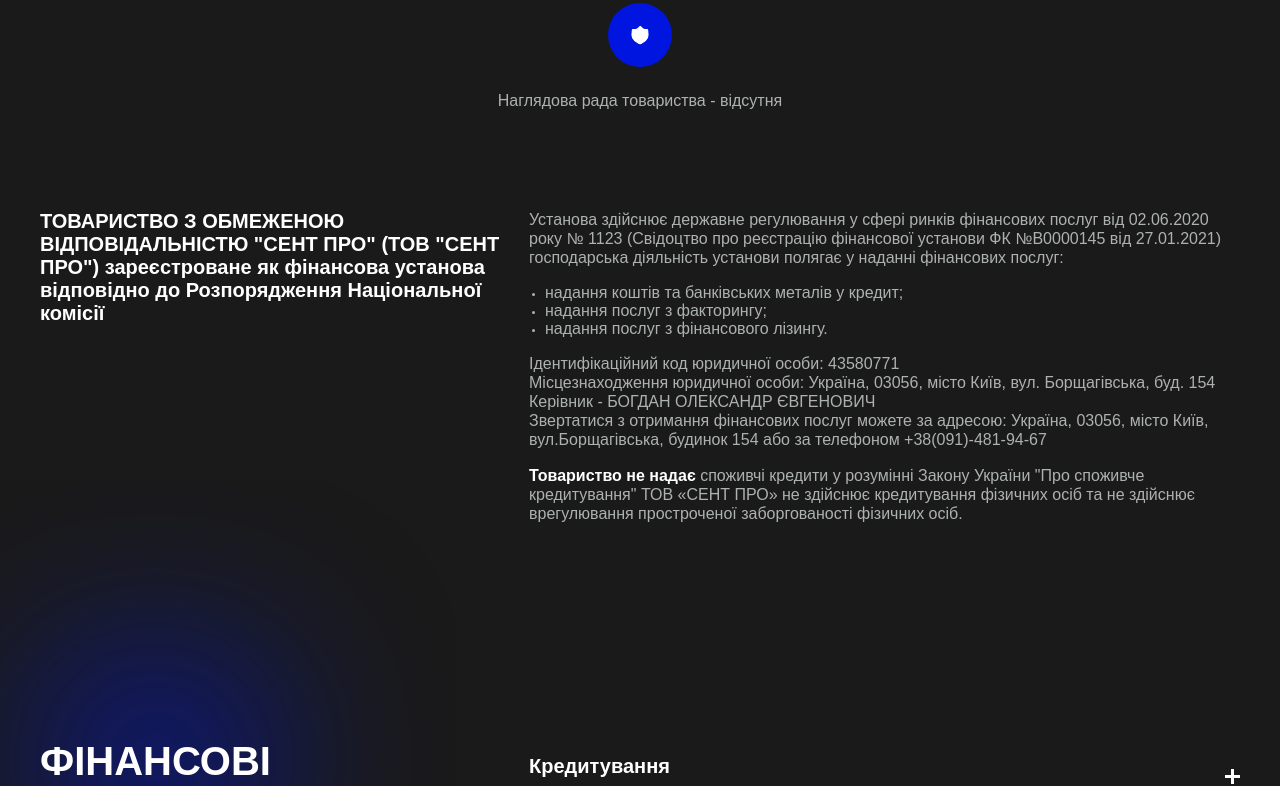
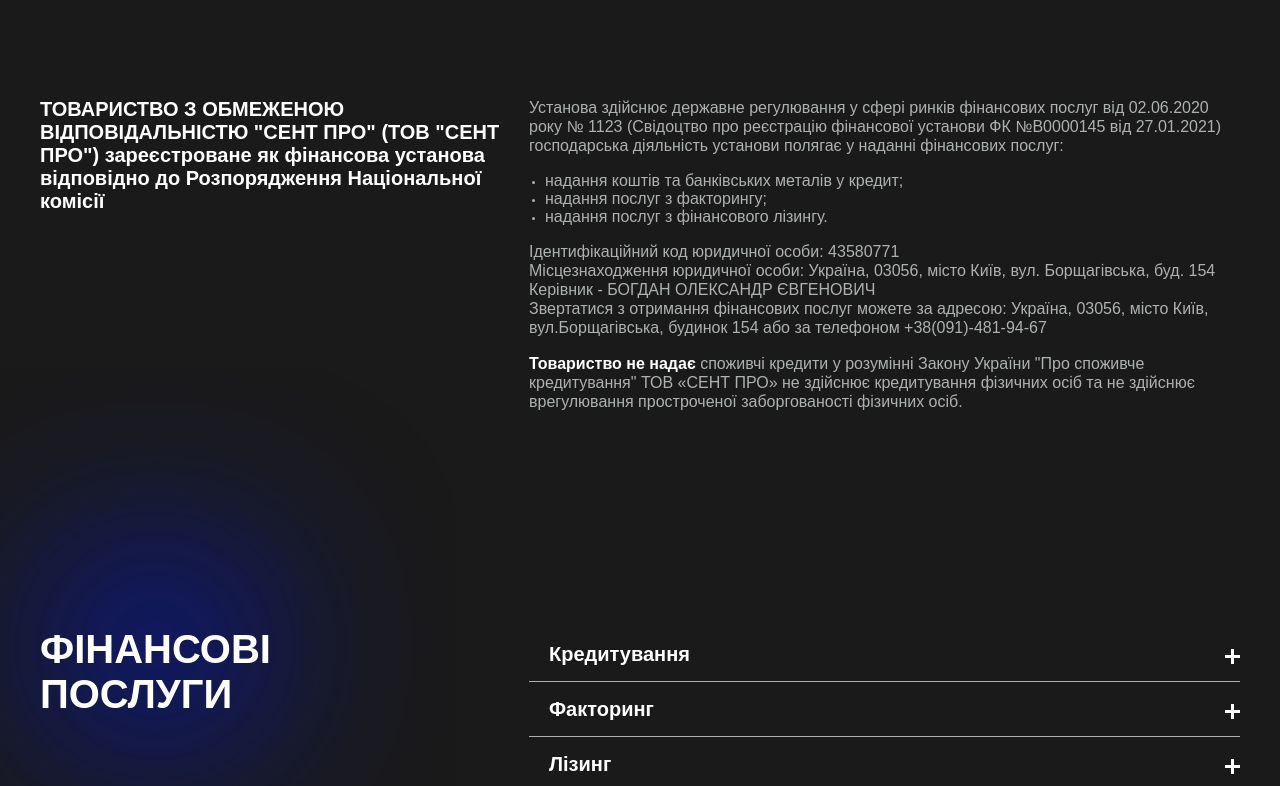
Before and after one commit to purr-purr/sentpro.com.ua, a Next.js app: page / in a window 1280 px wide. Shown: the part 1434-2220 px from the top of the page. Built offline with nearby package versions, Linux system fonts and the light colour scheme.

Commit message:
feat: adaptive styles

```diff
--- a/src/modules/common/components/Accordion/Accordion.module.scss
+++ b/src/modules/common/components/Accordion/Accordion.module.scss
@@ -16,12 +16,12 @@
 }
 
 .heading {
+	cursor: pointer;
 	color: var(--bold-text);
 	font-size: 20px;
 	font-weight: 600;
-	padding-top: 16px;
-	margin-bottom: 16px;
-	cursor: pointer;
+	padding-block: 16px;
+	padding-left: 20px;
 
 	@include media($mobile-bp) {
 		font-size: 18px;
@@ -29,7 +29,7 @@
 
 	@include pseudo(after) {
 		right: 0;
-		bottom: 0;
+		bottom: 24px;
 		width: 15px;
 		height: 3px;
 		background-color: var(--bold-text);
@@ -37,7 +37,7 @@
 
 	@include pseudo(before, false) {
 		right: 6px;
-		bottom: -6px;
+		bottom: 18px;
 		width: 3px;
 		height: 15px;
 		background-color: var(--bold-text);
@@ -46,6 +46,10 @@
 	}
 }
 
+.title {
+
+}
+
 .content {
 	padding-bottom: 16px;
 }
--- a/src/modules/common/components/BlockSubTitle/BlockSubTitle.module.scss
+++ b/src/modules/common/components/BlockSubTitle/BlockSubTitle.module.scss
@@ -17,5 +17,12 @@
 		height: 558px;
 		background: url('../../assets/block-sub-title-blur.svg') no-repeat center/100%;
 		z-index: -1;
+
+		@include media($mobile-bp) {
+			left: -165px;
+			top: -200px;
+			width: 420px;
+			height: 444px;
+		}
 	}
 }
--- a/src/modules/common/components/Meta/index.tsx
+++ b/src/modules/common/components/Meta/index.tsx
@@ -28,7 +28,7 @@
 			<meta name="viewport" content="width=device-width, initial-scale=1"/>
 			<link href={FAVICON.src} rel="icon"/>
 			<meta content="width=device-width, initial-scale=1" name="viewport"/>
-			<meta content="#fff" name="theme-color"/>
+			<meta content="#1a1a1a" name="theme-color"/>
 			<meta content={metaTitle} name="description"/>
 			<link href={FAVICON.src} rel="apple-touch-icon"/>
 			<link href={manifestPath} rel="manifest"/>
--- a/src/modules/home/components/About/About.module.scss
+++ b/src/modules/home/components/About/About.module.scss
@@ -6,22 +6,17 @@
 
 	@include media($mobile-bp) {
 		margin-block: 50px;
-		gap: 12px;
+		gap: 24px;
 	}
 
 	&Item {
 		@include flex($align: center, $gap: 24px);
-		flex-direction: column;
 		max-width: 338px;
 		width: 100%;
 
 		@include media($mobile-bp) {
 			gap: 12px;
-			max-width: 270px;
+			max-width: unset;
 		}
 	}
-
-	&Desc {
-		text-align: center;
-	}
 }
--- a/src/modules/home/components/Contacts/Contacts.module.scss
+++ b/src/modules/home/components/Contacts/Contacts.module.scss
@@ -11,7 +11,7 @@
 	height: 400px;
 	border-radius: 70px;
 	overflow: hidden;
-	filter: grayscale(0.8);
+	filter: brightness(0.7);
 	transition: filter 0.4s ease-in-out;
 
 	@include media($mobile-bp) {
@@ -20,7 +20,7 @@
 	}
 
 	&:hover {
-		filter: grayscale(0);
+		filter: brightness(1);
 		transition: filter 0.4s ease-in-out;
 	}
 
@@ -46,14 +46,22 @@
 		max-width: 338px;
 		width: 100%;
 
+		@include media($mobile-bp) {
+			max-width: unset;
+		}
+
 		& dt {
 			font-weight: 600;
 			color: var(--bold-text);
 		}
 
-		& dd a {
-			text-decoration: none;
-			color: inherit;
+		& dd {
+			white-space: break-spaces;
+
+			a {
+				text-decoration: none;
+				color: inherit;
+			}
 		}
 	}
 }
--- a/src/modules/home/components/Contacts/index.tsx
+++ b/src/modules/home/components/Contacts/index.tsx
@@ -46,7 +46,7 @@
 		{
 			icon: ICON_TIME,
 			title: 'Години Роботи',
-			desc: 'ПН-ПТ з 9:00 до 19:00. Обідня перерва з 13:00 до 14:00',
+			desc: `ПН-ПТ з 9:00 до 19:00.\nОбідня перерва з 13:00 до 14:00`,
 		},
 	];
 
--- a/src/modules/home/components/Intro/Intro.module.scss
+++ b/src/modules/home/components/Intro/Intro.module.scss
@@ -7,9 +7,9 @@
 	margin-bottom: 200px;
 
 	@include media($mobile-bp) {
-		padding-top: 70px;
+		padding-top: 40px;
 		margin-bottom: 100px;
-		background-position-y: center;
+		background-position-y: bottom;
 	}
 }
 
--- a/src/modules/home/components/Reports/index.tsx
+++ b/src/modules/home/components/Reports/index.tsx
@@ -21,13 +21,13 @@
 			<Accordion title="Інформація про фінансову установу">
 				<p><strong>Повне найменування юридичної особи</strong></p>
 				<p>{`ТОВАРИСТВО З ОБМЕЖЕНОЮ ВІДПОВІДАЛЬНІСТЮ "СЕНТ ПРО" (ТОВ "СЕНТ ПРО")`}</p>
-				<br/><br/>
+				<br/>
 				<p><strong>Ідентифікаційний код юридичної особи</strong></p>
 				<p>Код ЄДРПОУ 43580771</p>
-				<br/><br/>
+				<br/>
 				<p><strong>Місцезнаходження юридичної особи</strong></p>
 				<p>Україна, 03056, місто Київ, вул.Борщагівська, будинок 154</p>
-				<br/><br/>
+				<br/>
 				<p>
 					<strong>{'Перелік засновників (учасників) юридичної особи, у тому числі частки\n' +
 						'кожного із засновників (учасників); прізвище, ім\'я, по батькові, якщо\n' +
--- a/src/modules/layout/components/NavigationButton/NavigationButton.module.scss
+++ b/src/modules/layout/components/NavigationButton/NavigationButton.module.scss
@@ -7,6 +7,7 @@
 	@include media($laptop-bp) {
 		padding-left: 20px;
 		padding-right: 20px;
+		margin-right: -22px;
 		width: 74px;
 		position: relative;
 		z-index: 1;
```
Also changed, not shown: src/modules/common/components/Accordion/index.tsx (+5 -3 lines).
